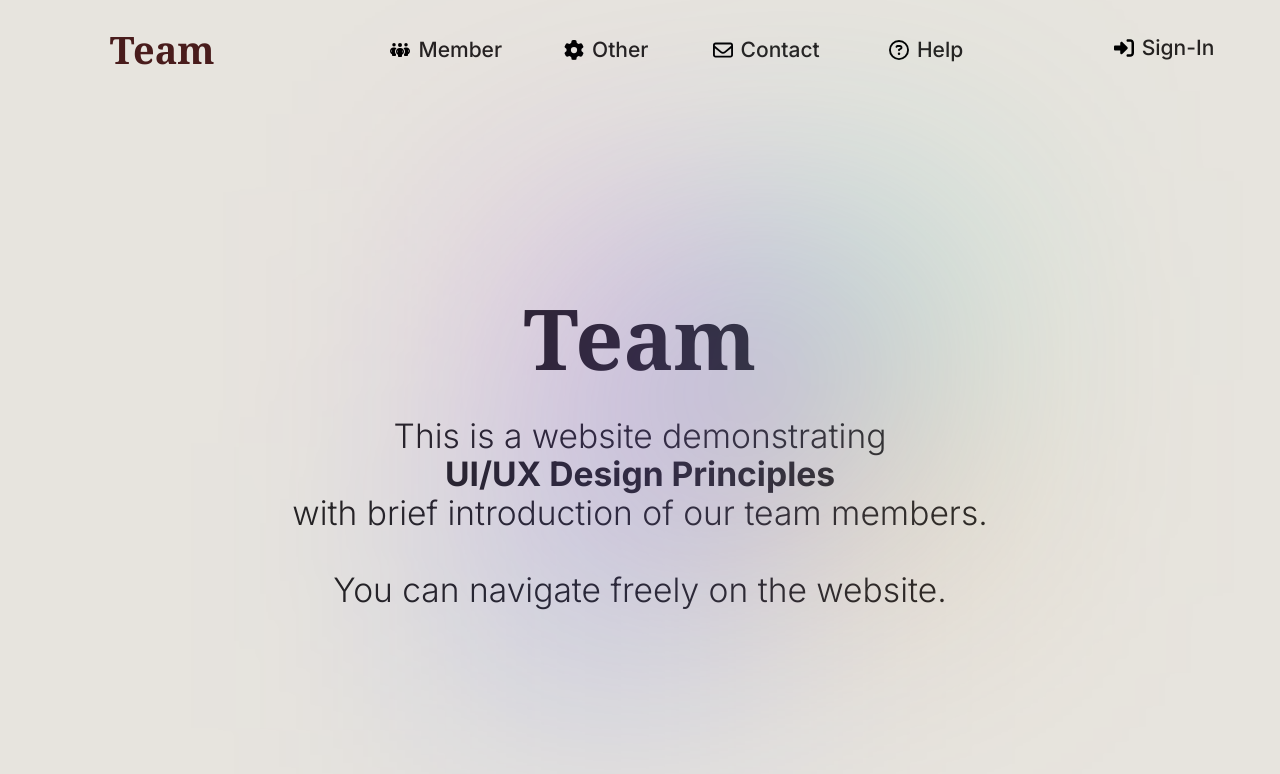
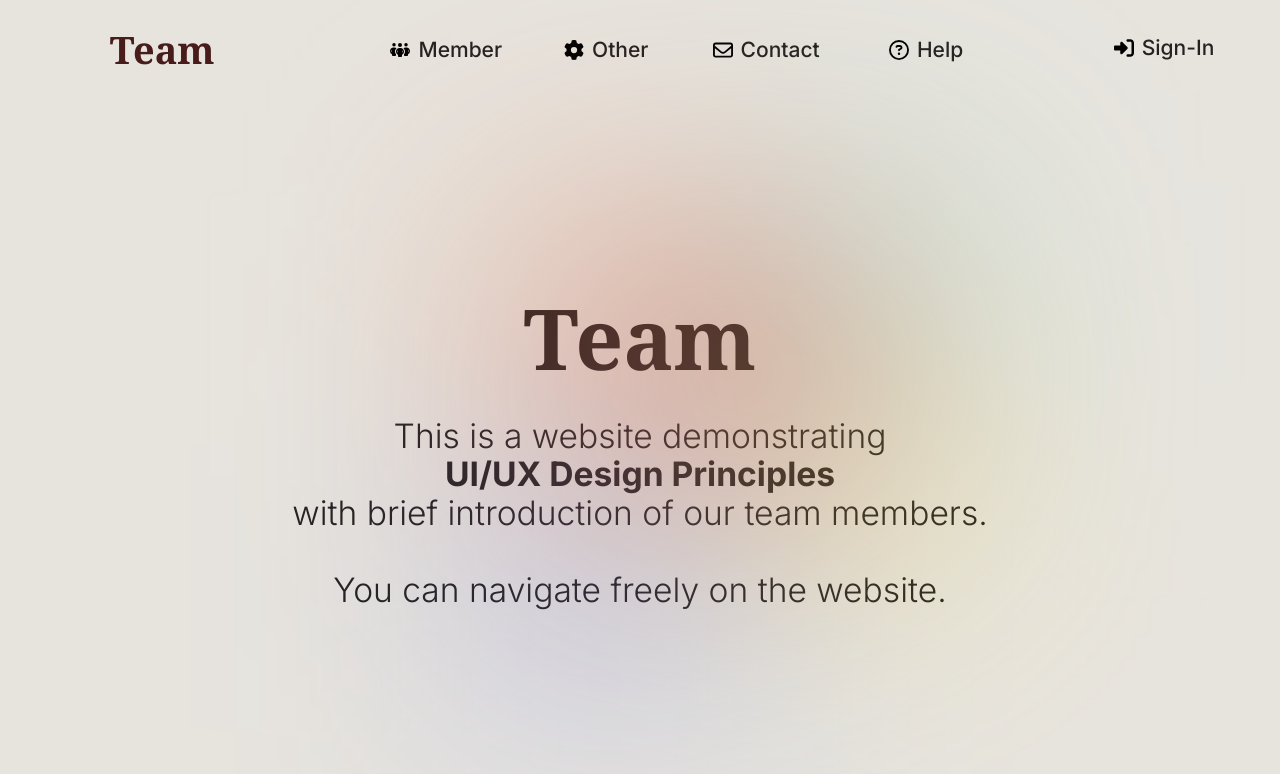
Before and after one commit to rorikoron/UIUX-Website_Female, a plain HTML site: page index.html in a window 1280 px wide. Drawn offline with Linux system fonts and the light colour scheme; some packages are replaced by stand-ins of ours.

Commit message:
Bug fixed: Homepage css were not being changed

```diff
--- a/Home.css
+++ b/Home.css
@@ -48,7 +48,7 @@
     top: 4.12%;
     bottom: 45.34%;
 
-    background: rgba(159, 51, 224, 0.3);
+    background: #E5683280;
     backdrop-filter: blur(25px);
 }
 #crcl3{
@@ -58,7 +58,7 @@
     top: 13.08%;
     bottom: 47.67%;
 
-    background: rgba(51, 79, 224, 0.3);
+    background: #C02B4F80;
     backdrop-filter: blur(25px);
 }
 #crcl4{
@@ -68,7 +68,7 @@
     top: 36.56%;
     bottom: 24.37%;
 
-    background: rgba(224, 155, 51, 0.3);
+    background: #FFF50054;
     backdrop-filter: blur(25px);
 }
 #crcl5{
```
